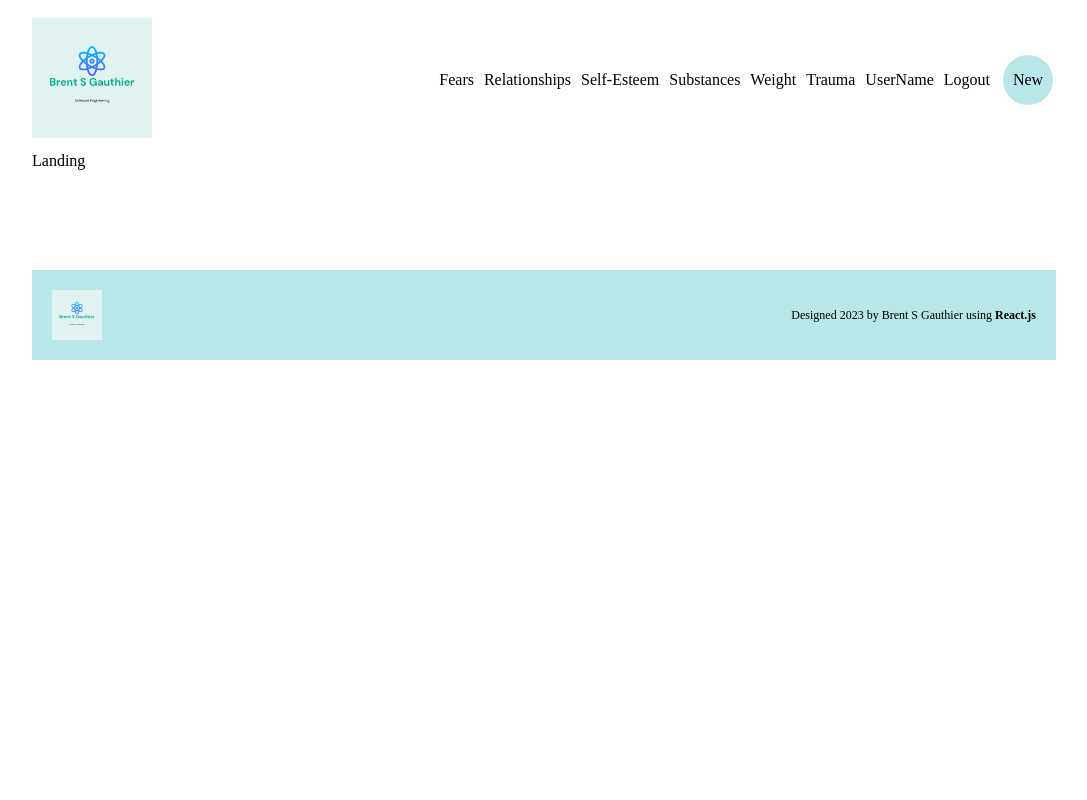
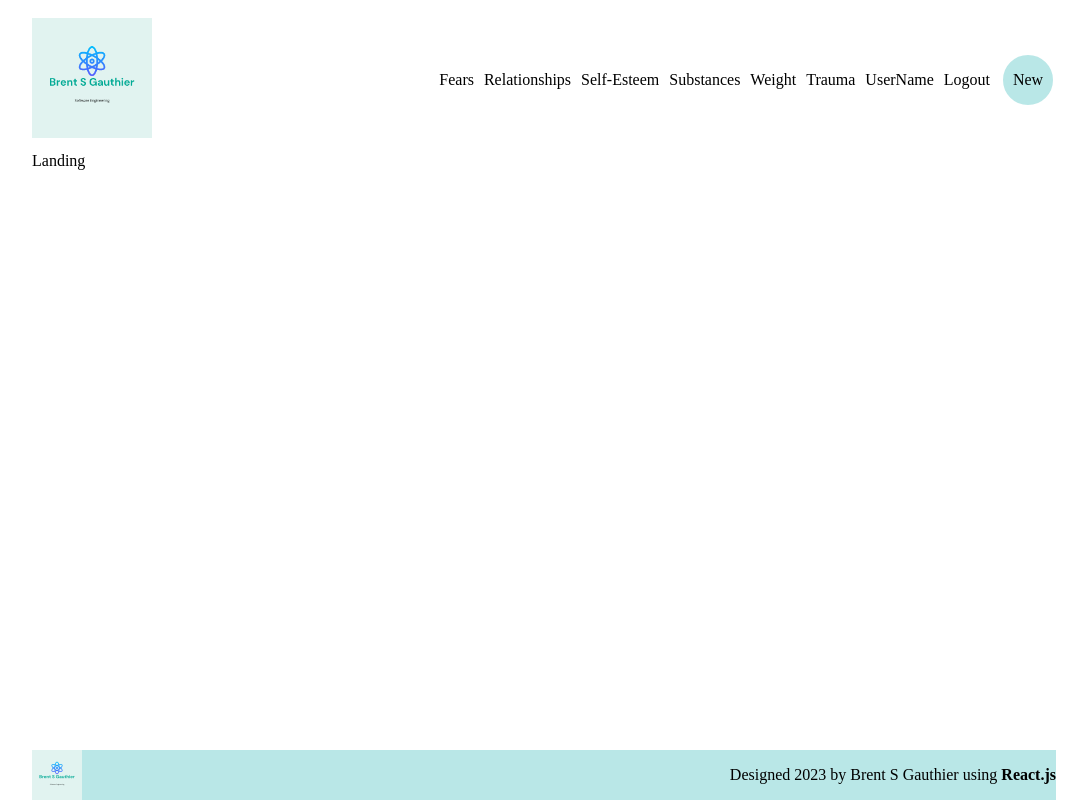
Before and after one commit to bsgauthierwebdev/hallwayblog, a React (Create React App) app in the folder Client/: page / in a window 1280 px wide. Shown: the whole page, without its empty margins (96-1183 px from the left). Built offline with nearby package versions, Linux system fonts and the light colour scheme.

Commit message:
Styled footer

```diff
--- a/Client/src/style.scss
+++ b/Client/src/style.scss
@@ -117,13 +117,15 @@ $warmBlue : #191970;
         // FOOTER
 
         footer {
-            margin-top: 100px;
-            padding: 20px;
+            position: absolute;
+            bottom: 0px;
+            width: 1024px;
             background-color: $lightGreen;
             display: flex;
             align-items: center;
             justify-content: space-between;
-            font-size: 12px;
+            font-style: 12px;
+
             img {
                 height: 50px;
             }
```
